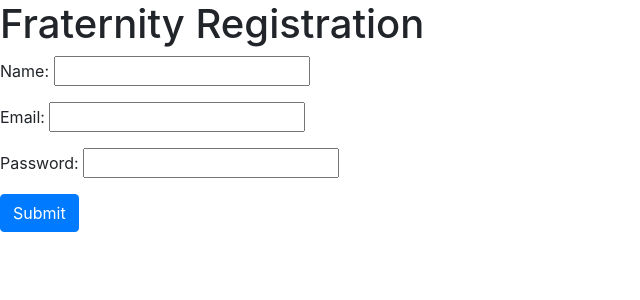
After one commit to karagenit/cs348-project, a Django app: page /fraternity/setup/ in a window 1280 px wide. The commit adds this page. Shown: the top 300 px of the page, without its empty margins (0-640 px from the left). Run offline with Django 3.2, Linux system fonts and the light colour scheme; some libraries are stand-ins or nearby versions.

Commit message:
Added fraternity login and registration Can do the formatting later but for now we have enough to do a demo

```diff
--- a/rush/forms.py
+++ b/rush/forms.py
@@ -6,7 +6,7 @@ class StudentLoginForm(forms.Form):
     }))
 class StudentRegistration(forms.Form):
     Name = forms.CharField(max_length=200)
-    Email = forms.CharField(
+    Email = forms.EmailField(
         required=False,
     )
     Phone = forms.CharField(
@@ -20,3 +20,10 @@ class StudentRegistration(forms.Form):
     Hometown = forms.CharField(max_length=200, required=False)
     CHOICES = (('FR', 'Freshman'), ('SO', 'Sophomore'), ('JR', 'Junior'),('SR', 'Senior & Above'),)
     Grade = forms.ChoiceField(choices=CHOICES, required=False)
+class FraternityLogin(forms.Form):
+    Email = forms.EmailField()
+    Password = forms.CharField(max_length=100, widget=forms.PasswordInput())
+class FraternityRegistration(forms.Form):
+    Name = forms.CharField(max_length=200)
+    Email = forms.EmailField()
+    Password = forms.CharField(max_length=100, widget=forms.PasswordInput())
--- /dev/null
+++ b/rush/templates/fraternity_home.html
@@ -0,0 +1,5 @@
+{% extends "base.html" %}
+{% block page_content %}
+<h1>Fraternity Homepage</h1>
+<h3>Welcome, {{fraternity.name}}</h3>
+{% endblock %}
--- /dev/null
+++ b/rush/templates/fraternity_setup.html
@@ -0,0 +1,17 @@
+{% extends "base.html" %}
+{% block page_content %}
+<h1>Fraternity Registration</h1>
+<form action="" method="post">
+    {% csrf_token %}
+    <div class="form-group">
+        Name: {{ form.Name }}
+    </div>
+    <div class="form-group">
+        Email: {{form.Email}}
+    </div>
+    <div class="form-group">
+        Password: {{ form.Password }}
+    </div>
+    <button type="submit" class="btn btn-primary">Submit</button>
+</form>
+{% endblock %}
--- a/rush/urls.py
+++ b/rush/urls.py
@@ -4,6 +4,8 @@ from rush import views
 app_name = 'rush'
 urlpatterns = [
     path('', views.rush, name='start_screen'),
-    path("setup/<int:pk>/", views.setup, name="student_setup"),
-    path("<int:pk>/", views.home, name="homepage"),
+    path("student/setup/<int:pk>/", views.setup, name="student_setup"),
+    path("student/<int:pk>/", views.home, name="homepage"),
+    path("fraternity/setup/", views.fraternitySetup, name="fraternity_setup"),
+    path("fraternity/<int:pk>/", views.fraternityHome, name="fraternity_home"),
 ]
--- a/rush/views.py
+++ b/rush/views.py
@@ -1,21 +1,29 @@
 from django.shortcuts import render
 from django.http import HttpResponseRedirect
 from django.urls import reverse
-from rush.models import Student
-from .forms import StudentLoginForm, StudentRegistration
+from rush.models import Student, Fraternity
+from .forms import StudentLoginForm, StudentRegistration, FraternityLogin, FraternityRegistration
 
 # Create your views here.
 def rush(request):
     form = StudentLoginForm()
+    form2 = FraternityLogin()
     if request.method == 'POST':
-        form = StudentLoginForm(request.POST)
-        if form.is_valid():
-            if (Student.objects.filter(pk=form.cleaned_data["puid"]).exists()):
-                return HttpResponseRedirect(reverse('homepage',args=(form.cleaned_data["puid"],)))
-            else:
-                return HttpResponseRedirect(reverse('rush:student_setup', args=(form.cleaned_data["puid"],)))
+        if (request.POST.get("puid")):
+            form = StudentLoginForm(request.POST)
+            if form.is_valid():
+                if (Student.objects.filter(pk=form.cleaned_data["puid"]).exists()):
+                    return HttpResponseRedirect(reverse('rush:homepage',args=(form.cleaned_data["puid"],)))
+                else:
+                    return HttpResponseRedirect(reverse('rush:student_setup', args=(form.cleaned_data["puid"],)))
+        if (request.POST.get("Email")):
+            form = FraternityLogin(request.POST)
+            if form.is_valid():
+                if (Fraternity.objects.filter(email=form.cleaned_data["Email"],password=form.cleaned_data["Password"]).exists()):
+                    return HttpResponseRedirect(reverse('rush:fraternity_home',args=(Fraternity.objects.get(email=form.cleaned_data["Email"]).id,)))
     context = {
         "form":form,
+        "form2": form2,
     }
     return render(request, 'start_screen.html', context)
 
@@ -65,3 +73,26 @@ def home(request, pk):
         "student":student,
     }
     return render(request, 'homepage.html', context)
+
+def fraternitySetup(request):
+    form = FraternityRegistration()
+    if request.method == 'POST':
+        form = FraternityRegistration(request.POST)
+        if form.is_valid():
+            fraternity = Fraternity(
+                name = form.cleaned_data["Name"],
+                email = form.cleaned_data["Email"],
+                password = form.cleaned_data["Password"]
+            )
+            fraternity.save()
+
+    context = {
+        "form":form,
+    }
+    return render(request, 'fraternity_setup.html', context)
+def fraternityHome(request, pk):
+    fraternity = Fraternity.objects.get(id=pk)
+    context = {
+        "fraternity":fraternity,
+    }
+    return render(request, 'fraternity_home.html', context)
```
Also changed, not shown: rush/templates/start_screen.html (+13 -1 lines).
